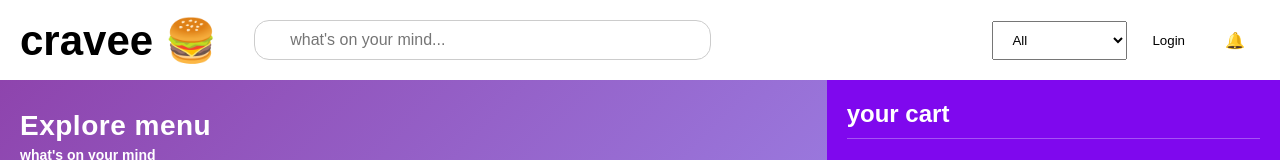
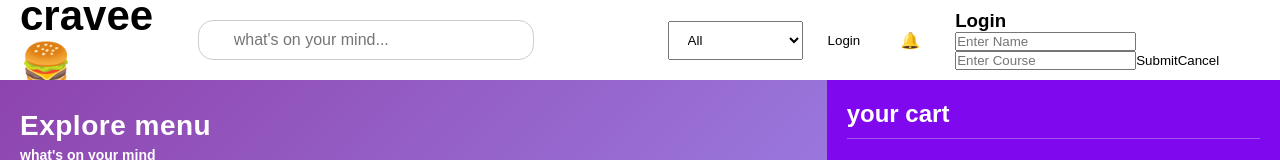
Before and after one commit to mrujjwalkandpal/crispy-garbanzo, a React (Vite) app: page / in a window 1280 px wide. Both pictures are taken after a click on the button "Login". Shown: the top 160 px of the page. Built offline with nearby package versions, Linux system fonts and the light colour scheme.

Commit message:
Update Navbar.jsx

```diff
--- a/src/components/Navbar.jsx
+++ b/src/components/Navbar.jsx
@@ -1,8 +1,29 @@
 import React, { useState } from 'react';
 
-const Navbar = ({ setSelectedVendor, user }) => {
+const Navbar = ({ setSelectedVendor, user, setUser }) => {
 
   const [showProfile, setShowProfile] = useState(false);
+  const [showLogin, setShowLogin] = useState(false);
+
+  const [name, setName] = useState("");
+  const [course, setCourse] = useState("");
+
+  // 🔥 HANDLE LOGIN
+  const handleLogin = () => {
+    if (!name || !course) {
+      alert("Fill all fields");
+      return;
+    }
+
+    setUser({ name, course });
+    setShowLogin(false);
+  };
+
+  // 🔥 LOGOUT
+  const handleLogout = () => {
+    setUser(null);
+    setShowProfile(false);
+  };
 
   return (
     <div className="navbar">
@@ -46,11 +67,18 @@ const Navbar = ({ setSelectedVendor, user }) => {
               <div className="profile-box">
                 <p><strong>Name:</strong> {user.name}</p>
                 <p><strong>Course:</strong> {user.course}</p>
+
+                <button onClick={handleLogout} className="logout-btn">
+                  Logout
+                </button>
               </div>
             )}
           </div>
         ) : (
-          <button className="nav-item login-btn">
+          <button
+            className="nav-item login-btn"
+            onClick={() => setShowLogin(true)}
+          >
             Login
           </button>
         )}
@@ -58,6 +86,34 @@ const Navbar = ({ setSelectedVendor, user }) => {
         <span className="nav-item">🔔</span>
 
       </nav>
+
+      {/* 🔥 LOGIN MODAL */}
+      {showLogin && (
+        <div className="login-modal">
+          <div className="login-box">
+            <h3>Login</h3>
+
+            <input
+              type="text"
+              placeholder="Enter Name"
+              value={name}
+              onChange={(e) => setName(e.target.value)}
+            />
+
+            <input
+              type="text"
+              placeholder="Enter Course"
+              value={course}
+              onChange={(e) => setCourse(e.target.value)}
+            />
+
+            <button onClick={handleLogin}>Submit</button>
+
+            <button onClick={() => setShowLogin(false)}>Cancel</button>
+          </div>
+        </div>
+      )}
+
     </div>
   );
 };
```
